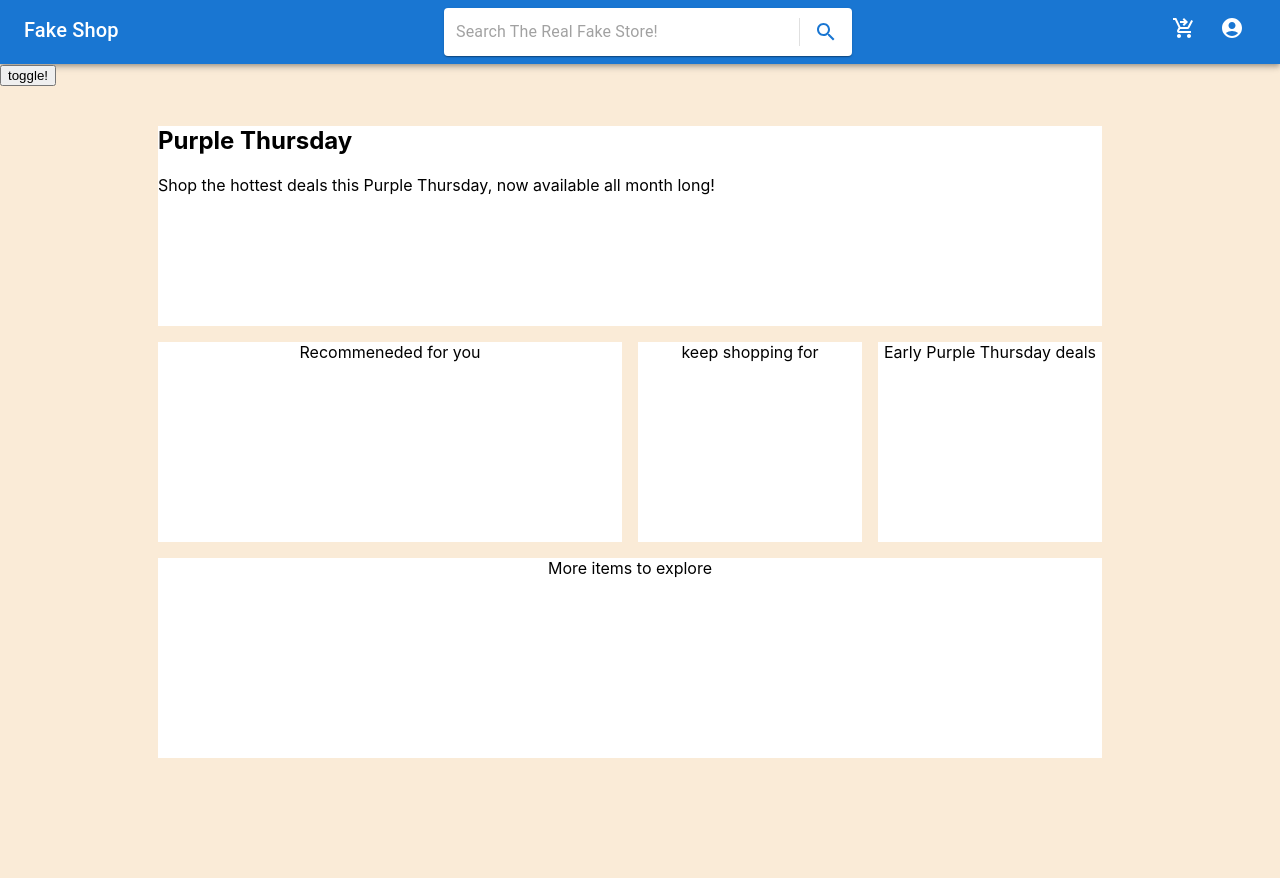
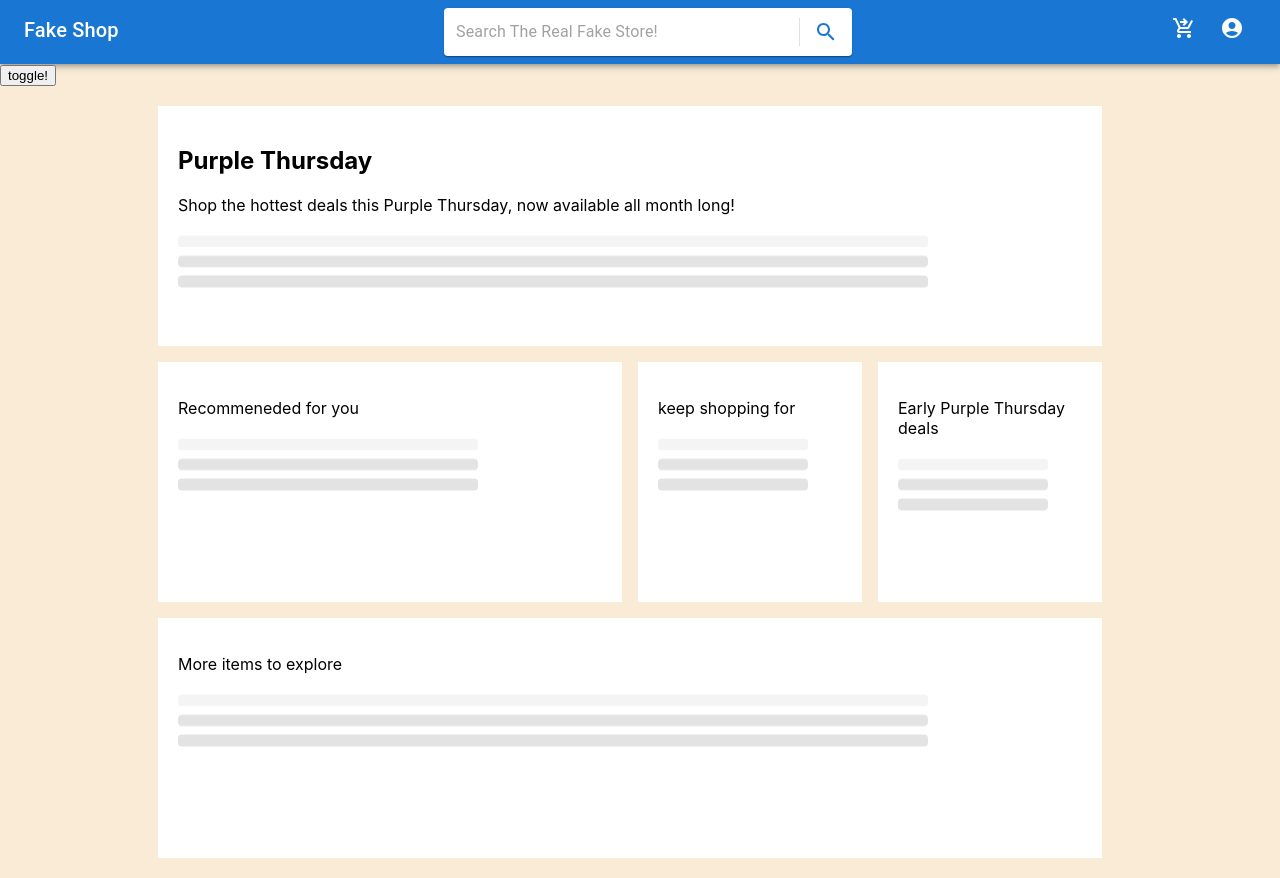
Before and after one commit to N8ers/fake-store, a React (Create React App) app: page / in a window 1280 px wide. Before the commit the page ends 800 px from the top, so only its background shows below. Built offline with nearby package versions, Linux system fonts and the light colour scheme.

Commit message:
add skeletons to home page

```diff
--- a/src/components/Home/DefaultHome/DefaultHome.js
+++ b/src/components/Home/DefaultHome/DefaultHome.js
@@ -1,4 +1,4 @@
-import { Box, Grid } from "@mui/material"
+import { Box, Grid, Skeleton } from "@mui/material"
 
 import styles from "./DefaultHome.module.css"
 
@@ -7,32 +7,57 @@ function DefaultHome() {
     <Box sx={{ flexGrow: 1 }} align="center">
       <Grid container spacing={2} className={styles.container}>
         <Grid item xs={12} align="center">
-          <Box className={styles.boxOne}>
+          <Box className={styles.box}>
             <h2>Purple Thursday</h2>
             <p>
               Shop the hottest deals this Purple Thursday, now available all
               month long!
             </p>
+            <Box sx={{ width: 750 }}>
+              <Skeleton />
+              <Skeleton animation="wave" />
+              <Skeleton animation={false} />
+            </Box>
           </Box>
         </Grid>
         <Grid item xs={6} align="center">
-          <Box className={styles.boxTwo}>
-            <div>Recommeneded for you</div>
+          <Box className={styles.box}>
+            <p>Recommeneded for you</p>
+            <Box sx={{ width: 300 }}>
+              <Skeleton />
+              <Skeleton animation="wave" />
+              <Skeleton animation={false} />
+            </Box>
           </Box>
         </Grid>
         <Grid item xs={3} align="center">
-          <Box className={styles.boxThree}>
-            <div>keep shopping for</div>
+          <Box className={styles.box}>
+            <p>keep shopping for</p>
+            <Box sx={{ width: 150 }}>
+              <Skeleton />
+              <Skeleton animation="wave" />
+              <Skeleton animation={false} />
+            </Box>
           </Box>
         </Grid>
         <Grid item xs={3} align="center">
-          <Box className={styles.boxFour}>
-            <div>Early Purple Thursday deals</div>
+          <Box className={styles.box}>
+            <p>Early Purple Thursday deals</p>
+            <Box sx={{ width: 150 }}>
+              <Skeleton />
+              <Skeleton animation="wave" />
+              <Skeleton animation={false} />
+            </Box>
           </Box>
         </Grid>
         <Grid item xs={12} align="center">
-          <Box className={styles.boxFive}>
-            <div>More items to explore</div>
+          <Box className={styles.box}>
+            <p>More items to explore</p>
+            <Box sx={{ width: 750 }}>
+              <Skeleton />
+              <Skeleton animation="wave" />
+              <Skeleton animation={false} />
+            </Box>
           </Box>
         </Grid>
       </Grid>
--- a/src/components/Home/DefaultHome/DefaultHome.module.css
+++ b/src/components/Home/DefaultHome/DefaultHome.module.css
@@ -4,28 +4,24 @@
   padding: 20px;
 }
 
-.boxOne {
+.box {
   height: 200px;
+  padding: 20px;
   text-align: left;
   background-color: white;
 }
 
+.boxOne {
+}
+
 .boxTwo {
-  height: 200px;
-  background-color: white;
 }
 
 .boxThree {
-  height: 200px;
-  background-color: white;
 }
 
 .boxFour {
-  height: 200px;
-  background-color: white;
 }
 
 .boxFive {
-  height: 200px;
-  background-color: white;
 }
--- a/src/components/Home/SearchResults/SearchResults.js
+++ b/src/components/Home/SearchResults/SearchResults.js
@@ -12,7 +12,7 @@ function SearchResults() {
       <h3>Results For: (...put in here)</h3>
 
       <Box sx={{ flexGrow: 1 }} align="center">
-        <Grid container spacing={2}>
+        <Grid container spacing={5}>
           {results.map((result) => (
             <Grid item xs={12} sm={6} md={4} lg={3} align="center" key={result}>
               <Box>
--- a/src/components/Home/SearchResults/SearchResults.module.css
+++ b/src/components/Home/SearchResults/SearchResults.module.css
@@ -1,5 +1,4 @@
 .container {
-  border: 1px solid black;
   margin: 20px auto;
   max-width: 1000px;
   padding: 20px;
```
